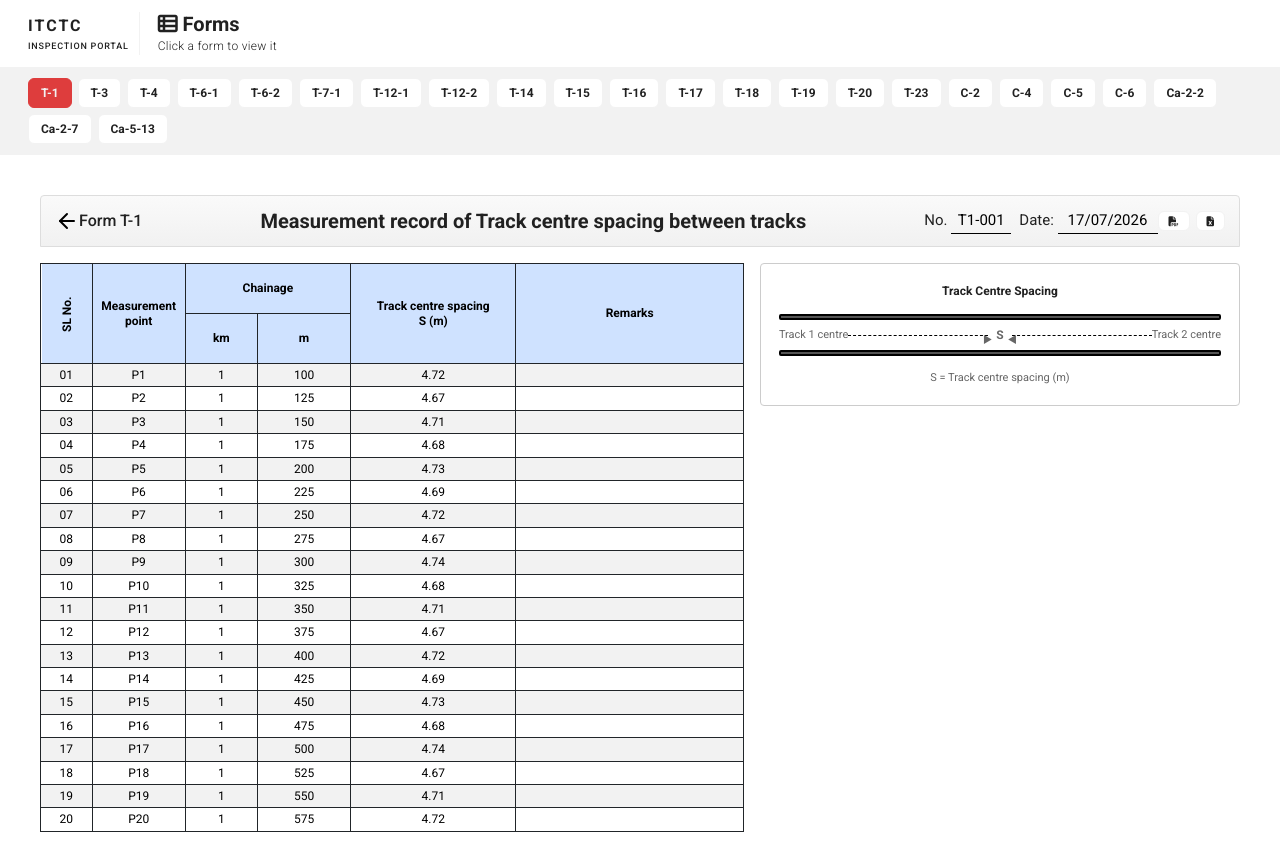
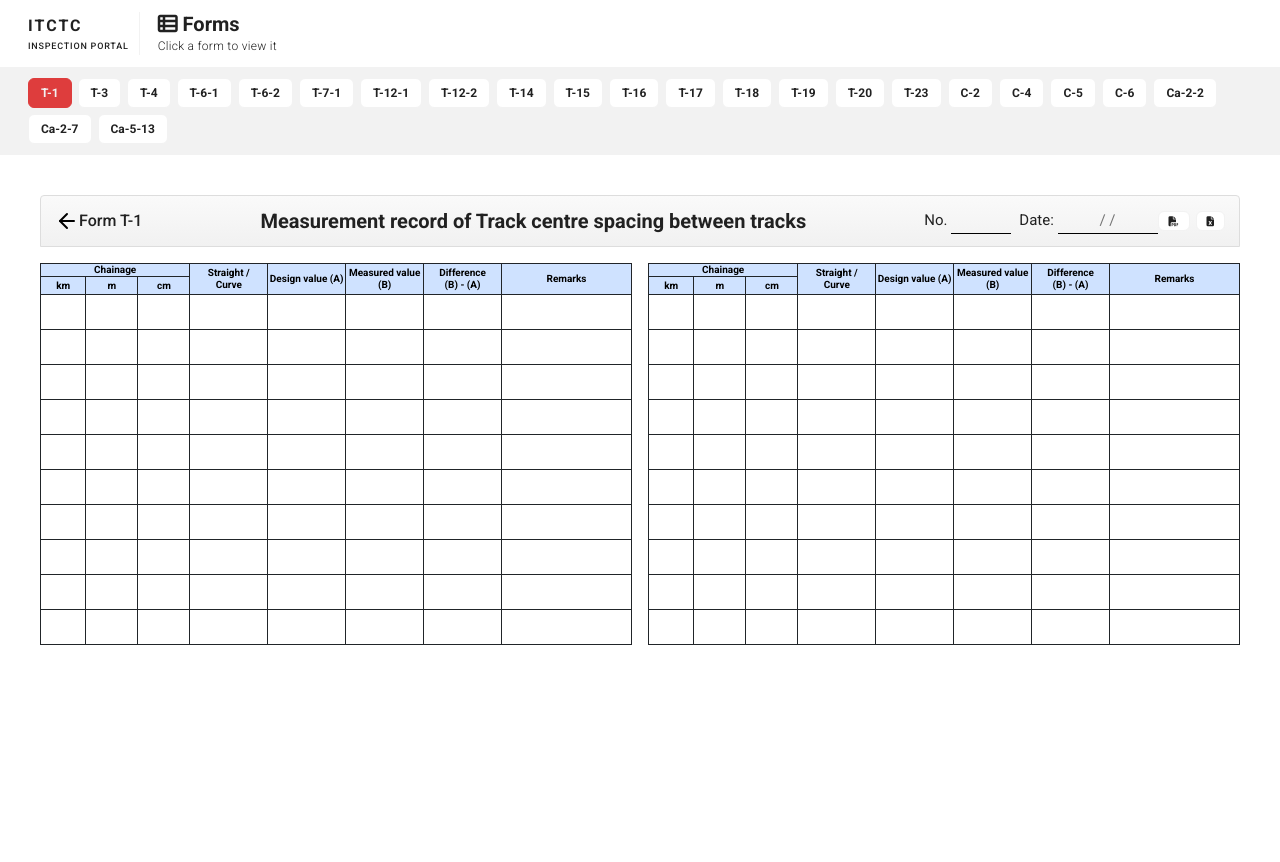
Before and after one commit to SynergizGlobal/itctc, a React (Vite) app in the folder ITCTCFrontend/: page / in a window 1280 px wide. Shown: the top 862 px of the page. After the commit the page ends 800 px from the top, so only its background shows below. Built offline with nearby package versions, Linux system fonts and the light colour scheme.

Commit message:
Restyle Form T-1 with Bootstrap tables and remove dummy data

```diff
--- a/ITCTCFrontend/src/components/FormT1.jsx
+++ b/ITCTCFrontend/src/components/FormT1.jsx
@@ -3,47 +3,7 @@ import { useNavigate } from 'react-router-dom';
 import { ArrowLeft } from 'lucide-react';
 import useDownloadExcel from '../hooks/useDownloadExcel';
 
-const MEASUREMENT_ROWS = 20;
-
-const SPACING_DESIGN = 4.7;
-const variations = [0.02, -0.03, 0.01, -0.02, 0.03, -0.01, 0.02, -0.03, 0.04, -0.02, 0.01, -0.03, 0.02, -0.01, 0.03, -0.02, 0.04, -0.03, 0.01, 0.02];
-
-function measurementRow(index) {
-  const variation = variations[index];
-  const spacing = SPACING_DESIGN + variation;
-  return [
-    String(index + 1).padStart(2, '0'),
-    `P${index + 1}`,
-    '1',
-    String(100 + index * 25),
-    spacing.toFixed(2),
-    '',
-  ];
-}
-
-function TrackSpacingDiagram() {
-  return (
-    <div style={{ width: '100%', maxWidth: '560px', border: '1px solid #ccc', borderRadius: '4px', padding: '18px', background: '#fff' }}>
-      <div style={{ textAlign: 'center', fontSize: '12px', fontWeight: 600, marginBottom: '14px' }}>Track Centre Spacing</div>
-      <div style={{ border: '2px solid #000', height: '6px', borderRadius: '2px', background: '#555' }}></div>
-      <div style={{ display: 'flex', alignItems: 'center', justifyContent: 'space-between', margin: '6px 0', fontSize: '11px', color: '#666' }}>
-        <span>Track 1 centre</span>
-        <div style={{ display: 'flex', alignItems: 'center', gap: '8px' }}>
-          <span style={{ borderTop: '1px dashed #000', width: '140px', height: '1px', position: 'relative' }}>
-            <span style={{ position: 'absolute', right: '-4px', top: '-4px', fontSize: '10px' }}>&#9654;</span>
-          </span>
-          <span style={{ fontSize: '12px', fontWeight: 700 }}>S</span>
-          <span style={{ borderTop: '1px dashed #000', width: '140px', height: '1px', position: 'relative' }}>
-            <span style={{ position: 'absolute', left: '-4px', top: '-4px', fontSize: '10px' }}>&#9664;</span>
-          </span>
-        </div>
-        <span>Track 2 centre</span>
-      </div>
-      <div style={{ border: '2px solid #000', height: '6px', borderRadius: '2px', background: '#555' }}></div>
-      <div style={{ textAlign: 'center', fontSize: '11px', color: '#666', marginTop: '14px' }}>S = Track centre spacing (m)</div>
-    </div>
-  );
-}
+const MEASUREMENT_ROWS = 10;
 
 export default function FormT1() {
   const navigate = useNavigate();
@@ -56,50 +16,46 @@ export default function FormT1() {
 <button type="button" onClick={() => navigate(-1)} title="Back" style={{ border: 'none', background: 'transparent', padding: 0, cursor: 'pointer' }}><ArrowLeft aria-hidden="true" /></button>
         <h1 className="h6 mb-0">Form T-1</h1>
         <span className="title-main text-center flex-grow-1 mx-3">Measurement record of Track centre spacing between tracks</span>
-        <span>No. <input type="text" defaultValue="T1-001" className="d-inline-block" style={{ width: '60px', border: 'none', borderBottom: '1px solid #000', textAlign: 'center', background: 'transparent', outline: 'none' }} /></span>
-        <span className="ms-2">Date: <input type="text" defaultValue="17/07/2026" className="d-inline-block" style={{ width: '100px', border: 'none', borderBottom: '1px solid #000', textAlign: 'center', background: 'transparent', outline: 'none' }} placeholder="/ /" /></span>
+        <span>No. <input type="text" className="d-inline-block" style={{ width: '60px', border: 'none', borderBottom: '1px solid #000', textAlign: 'center', background: 'transparent', outline: 'none' }} /></span>
+        <span className="ms-2">Date: <input type="text" className="d-inline-block" style={{ width: '100px', border: 'none', borderBottom: '1px solid #000', textAlign: 'center', background: 'transparent', outline: 'none' }} placeholder="/ /" /></span>
         <div className="form-export-actions">
           <button type="button" onClick={() => window.print()} title="Download as PDF"><i className="fa-solid fa-file-pdf" /></button>
           <button type="button" onClick={() => downloadExcel('Form-T-1.xls')} title="Download as Excel"><i className="fa-solid fa-file-excel" /></button>
         </div>
       </div>
+      <style>{'.compact-table td { padding: 2px 1px !important; font-size: 10px; line-height: 1.3; } .compact-table { font-size: 10px; } .compact-table thead tr:first-child th, .compact-table thead tr:first-child td { padding: 0 1px !important; } .compact-table th { background: none !important; background-color: transparent !important; }'}</style>
 
-      <div className="d-flex gap-3 align-items-start mb-3">
-        <div className="flex-grow-1" style={{ overflow: 'auto' }}>
-          <table className="table table-bordered table-striped table-sm align-middle form-table export-table mb-0" border="1">
+      <div className="d-flex gap-3">
+        {[0, 1].map((tableIndex) => (
+          <div key={tableIndex} style={{ overflow: 'auto', flexGrow: 1, minWidth: 0 }}>
+            <table className="table table-bordered align-middle form-table export-table compact-table mb-0" border="1" style={{ width: '100%', borderCollapse: 'collapse' }}>
               <thead>
                 <tr>
-                <th className="vertical-text" width="50" rowSpan="2">SL No.</th>
-                <th width="90" rowSpan="2">Measurement point</th>
-                <th colSpan="2">Chainage</th>
-                <th width="160" rowSpan="2">Track centre spacing<br />S (m)</th>
-                <th width="220" rowSpan="2">Remarks</th>
+                  <th colSpan={3}>Chainage</th>
+                  <th rowSpan={2} style={{ width: '12%' }}>Straight /<br />Curve</th>
+                  <th rowSpan={2} style={{ width: '12%' }}>Design value (A)</th>
+                  <th rowSpan={2} style={{ width: '12%' }}>Measured value (B)</th>
+                  <th rowSpan={2} style={{ width: '12%', textAlign: 'center' }}>Difference<br />(B) - (A)</th>
+                  <th rowSpan={2} style={{ width: '20%' }}>Remarks</th>
                 </tr>
                 <tr>
-                <td width="70">km</td>
-                <td width="90">m</td>
+                  <td style={{ width: '7%' }}>km</td>
+                  <td style={{ width: '8%' }}>m</td>
+                  <td style={{ width: '8%' }}>cm</td>
                 </tr>
               </thead>
               <tbody>
-              {Array.from({ length: MEASUREMENT_ROWS }, (_, i) => {
-                const row = measurementRow(i);
-                return (
-                  <tr key={i}>
-                    <td className="text-center">{row[0]}</td>
-                    <td className="text-center">{row[1]}</td>
-                    <td className="text-center">{row[2]}</td>
-                    <td className="text-center">{row[3]}</td>
-                    <td className="text-center">{row[4]}</td>
-                    <td>{row[5] || '\u00a0'}</td>
+                {Array.from({ length: MEASUREMENT_ROWS }, (_, i) => (
+                  <tr key={i} style={{ height: '35px' }}>
+                    {Array.from({ length: 8 }, (_, c) => (
+                      <td key={c} style={{ height: '35px' }}>&nbsp;</td>
+                    ))}
                   </tr>
-                );
-              })}
+                ))}
               </tbody>
             </table>
           </div>
-        <div className="flex-shrink-0">
-          <TrackSpacingDiagram />
-        </div>
+        ))}
       </div>
     </div>
   );
```
Lines whose indentation alone changed are shown as unchanged.
